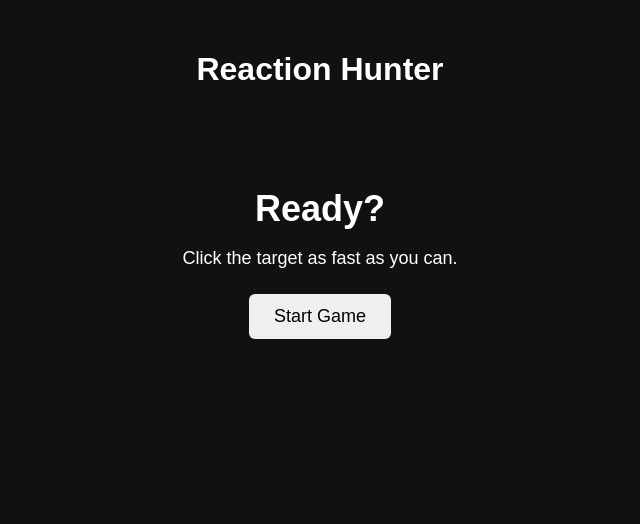
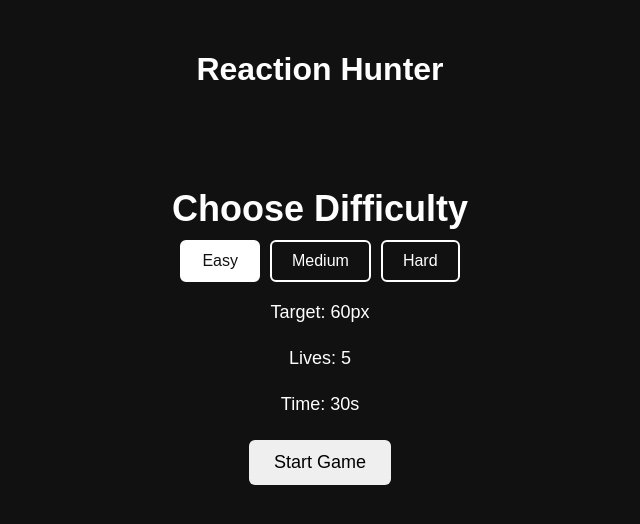
Before and after one commit to chiranjeevi-kodimela/reaction_hunter, a React app: page / in a window 1280 px wide. Shown: the top 524 px of the page, without its empty margins (320-960 px from the left). Built offline with nearby package versions, Linux system fonts and the light colour scheme.

Commit message:
feat: add easy medium and hard dificulty levels

```diff
--- a/src/App.jsx
+++ b/src/App.jsx
@@ -1,7 +1,32 @@
 import { useEffect, useState } from "react";
+
+const difficultySettings = {
+  easy: {
+    label: "Easy",
+    targetSize: 60,
+    lives: 5,
+    time: 30,
+  },
+
+  medium: {
+    label: "Medium",
+    targetSize: 45,
+    lives: 3,
+    time: 30,
+  },
+
+  hard: {
+    label: "Hard",
+    targetSize: 30,
+    lives: 2,
+    time: 30,
+  },
+};
 
 function App() {
   const [gameState, setGameState] = useState("ready");
+
+  const [difficulty, setDifficulty] = useState("easy");
 
   const [position, setPosition] = useState({
     top: 200,
@@ -15,13 +40,21 @@ function App() {
   const [streak, setStreak] = useState(0);
   const [bestReaction, setBestReaction] = useState(null);
 
-  const [lives, setLives] = useState(3);
-
+  const [lives, setLives] = useState(5);
   const [timeLeft, setTimeLeft] = useState(30);
 
+  const settings = difficultySettings[difficulty];
+
   function getNewPosition() {
-    const newTop = Math.floor(Math.random() * 440);
-    const newLeft = Math.floor(Math.random() * 740);
+    const targetSize = settings.targetSize;
+
+    const newTop = Math.floor(
+      Math.random() * (500 - targetSize)
+    );
+
+    const newLeft = Math.floor(
+      Math.random() * (800 - targetSize)
+    );
 
     setPosition({
       top: newTop,
@@ -29,17 +62,21 @@ function App() {
     });
   }
 
+  function selectDifficulty(level) {
+    setDifficulty(level);
+  }
+
   function startGame() {
     setGameState("playing");
 
     setScore(0);
     setStreak(0);
-    setLives(3);
+
+    setLives(settings.lives);
+    setTimeLeft(settings.time);
 
     setReactionTime(null);
     setBestReaction(null);
-
-    setTimeLeft(30);
 
     getNewPosition();
 
@@ -62,7 +99,10 @@ function App() {
 
     setStreak((currentStreak) => currentStreak + 1);
 
-    if (bestReaction === null || reaction < bestReaction) {
+    if (
+      bestReaction === null ||
+      reaction < bestReaction
+    ) {
       setBestReaction(reaction);
     }
 
@@ -121,9 +161,42 @@ function App() {
 
       {gameState === "ready" && (
         <div className="menu">
-          <h2>Ready?</h2>
+          <h2>Choose Difficulty</h2>
 
-          <p>Click the target as fast as you can.</p>
+          <div className="difficulty-buttons">
+            <button
+              className={difficulty === "easy" ? "selected" : ""}
+              onClick={() => selectDifficulty("easy")}
+            >
+              Easy
+            </button>
+
+            <button
+              className={difficulty === "medium" ? "selected" : ""}
+              onClick={() => selectDifficulty("medium")}
+            >
+              Medium
+            </button>
+
+            <button
+              className={difficulty === "hard" ? "selected" : ""}
+              onClick={() => selectDifficulty("hard")}
+            >
+              Hard
+            </button>
+          </div>
+
+          <p>
+            Target: {settings.targetSize}px
+          </p>
+
+          <p>
+            Lives: {settings.lives}
+          </p>
+
+          <p>
+            Time: {settings.time}s
+          </p>
 
           <button onClick={startGame}>
             Start Game
@@ -170,6 +243,8 @@ function App() {
               style={{
                 top: `${position.top}px`,
                 left: `${position.left}px`,
+                width: `${settings.targetSize}px`,
+                height: `${settings.targetSize}px`,
               }}
               onClick={handleHit}
             ></div>
@@ -182,7 +257,13 @@ function App() {
           <h2>Game Over</h2>
 
           <p>
-            Final Score: <strong>{score}</strong>
+            Difficulty:{" "}
+            <strong>{settings.label}</strong>
+          </p>
+
+          <p>
+            Final Score:{" "}
+            <strong>{score}</strong>
           </p>
 
           <p>
@@ -197,6 +278,12 @@ function App() {
           <button onClick={startGame}>
             Play Again
           </button>
+
+          <button
+            onClick={() => setGameState("ready")}
+          >
+            Change Difficulty
+          </button>
         </div>
       )}
     </div>
--- a/src/styles.css
+++ b/src/styles.css
@@ -52,8 +52,6 @@ body {
 
 .target {
   position: absolute;
-  width: 60px;
-  height: 60px;
   border-radius: 50%;
   background: red;
   cursor: pointer;
@@ -71,3 +69,25 @@ body {
   margin: 0;
   font-size: 18px;
 }
+
+.difficulty-buttons {
+  display: flex;
+  justify-content: center;
+  gap: 10px;
+  margin-bottom: 20px;
+}
+
+.difficulty-buttons button {
+  padding: 10px 20px;
+  font-size: 16px;
+  border: 2px solid white;
+  border-radius: 6px;
+  background: transparent;
+  color: white;
+  cursor: pointer;
+}
+
+.difficulty-buttons button.selected {
+  background: white;
+  color: #111;
+}
```
